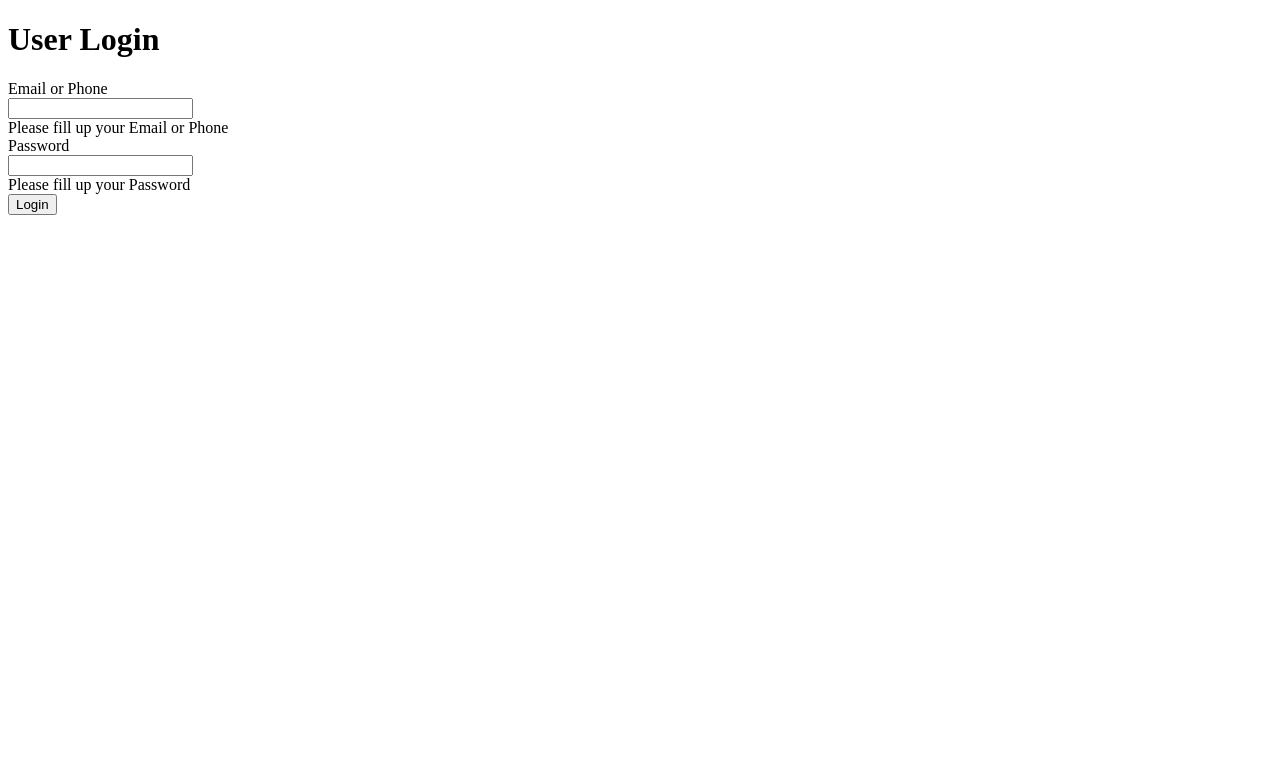
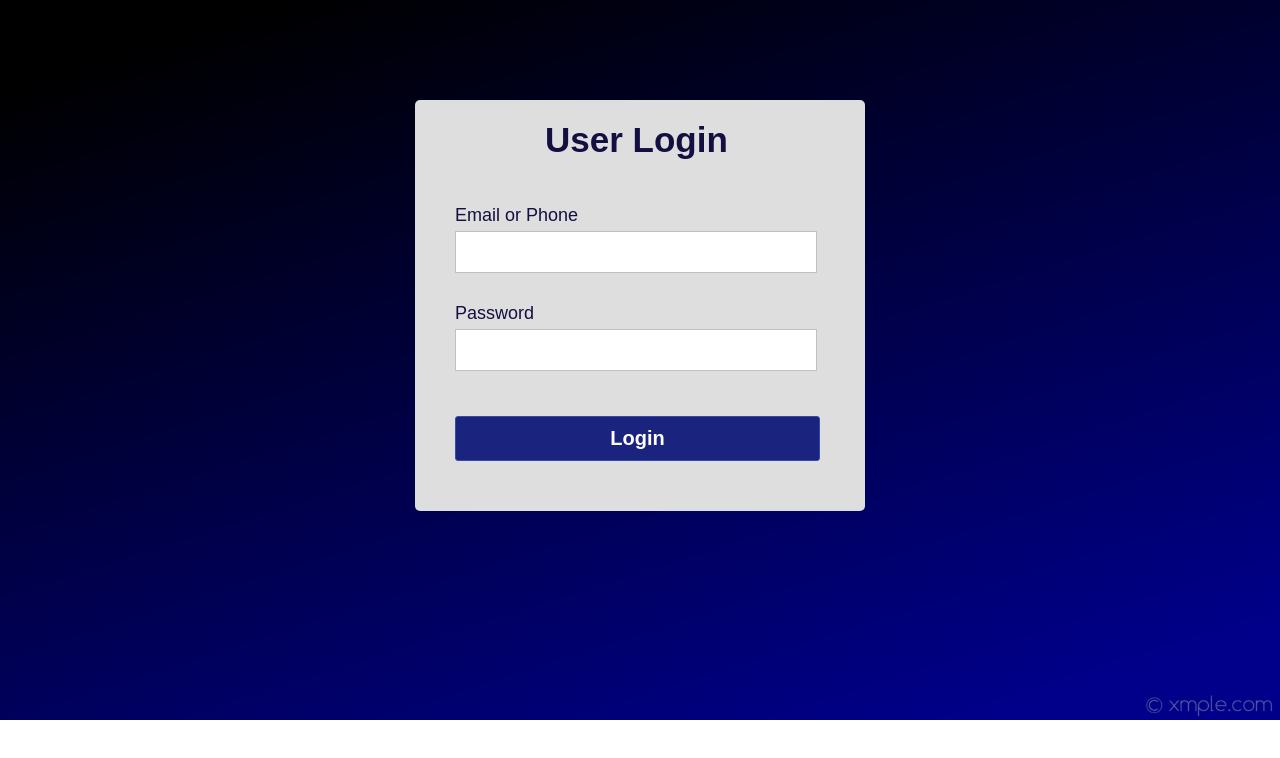
Before and after one commit to amantiwari953/project04, a plain HTML site: page index.html in a window 1280 px wide. Drawn offline with Linux system fonts and the light colour scheme; the site is published under a folder, as on GitHub Pages, so addresses that start at the root find nothing.

Commit message:
Update index.html

```diff
--- a/index.html
+++ b/index.html
@@ -3,12 +3,12 @@
 <head>
 	<meta charset="UTF-8">
 	<title>Validated Login Form</title>
-	<link rel="stylesheet" href="/style.css">
+	<link rel="stylesheet" href="style.css">
 </head>
 <body>
 	<div class="container">
 		<h1 class="label">User Login</h1>
-		<form class="login_form" action="/home.html" method="post" name="form" onsubmit="return validated()">
+		<form class="login_form" action="home.html" method="post" name="form" onsubmit="return validated()">
 			<div class="font">Email or Phone</div>
 			<input autocomplete="off" type="text" name="email">
 			<div id="email_error">Please fill up your Email or Phone</div>
@@ -18,6 +18,6 @@
 			<button type="submit">Login</button>
 		</form>
 	</div>
-	<script src="/valid.js"></script>
+	<script src="valid.js"></script>
 </body>
 </html>
```
